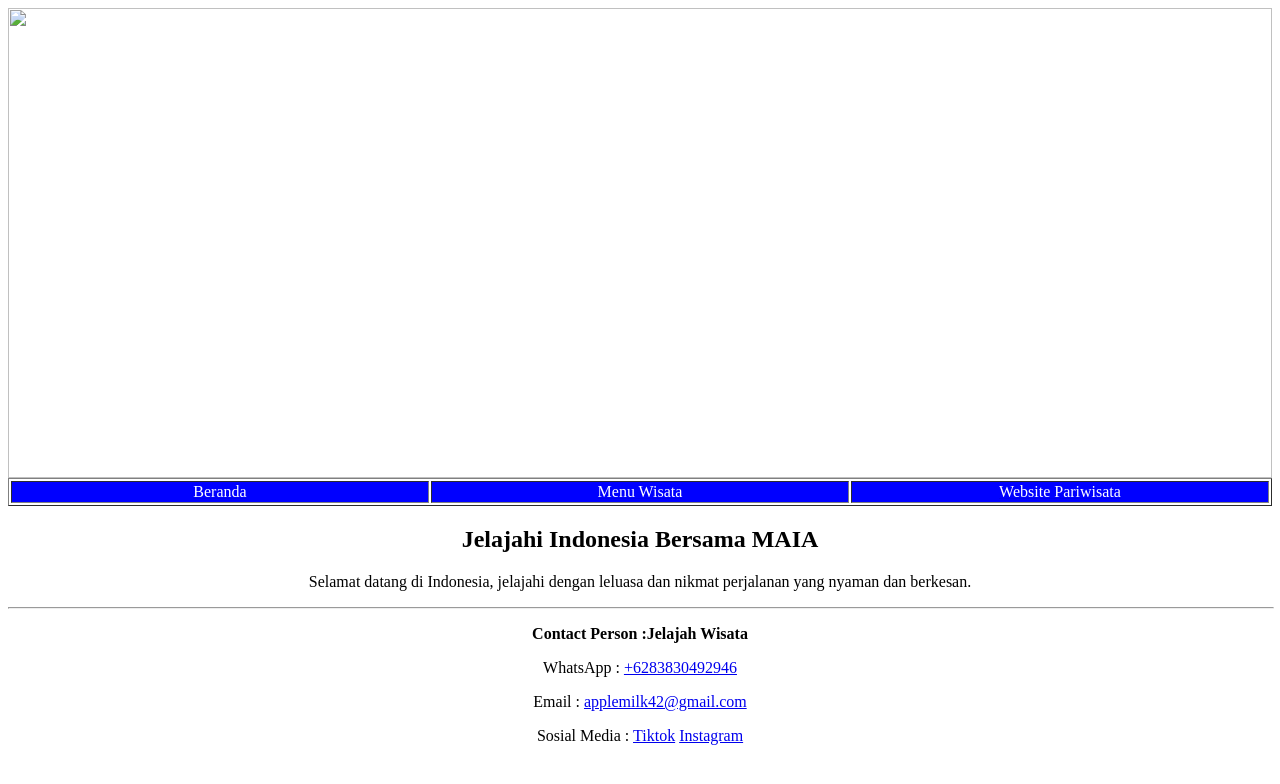
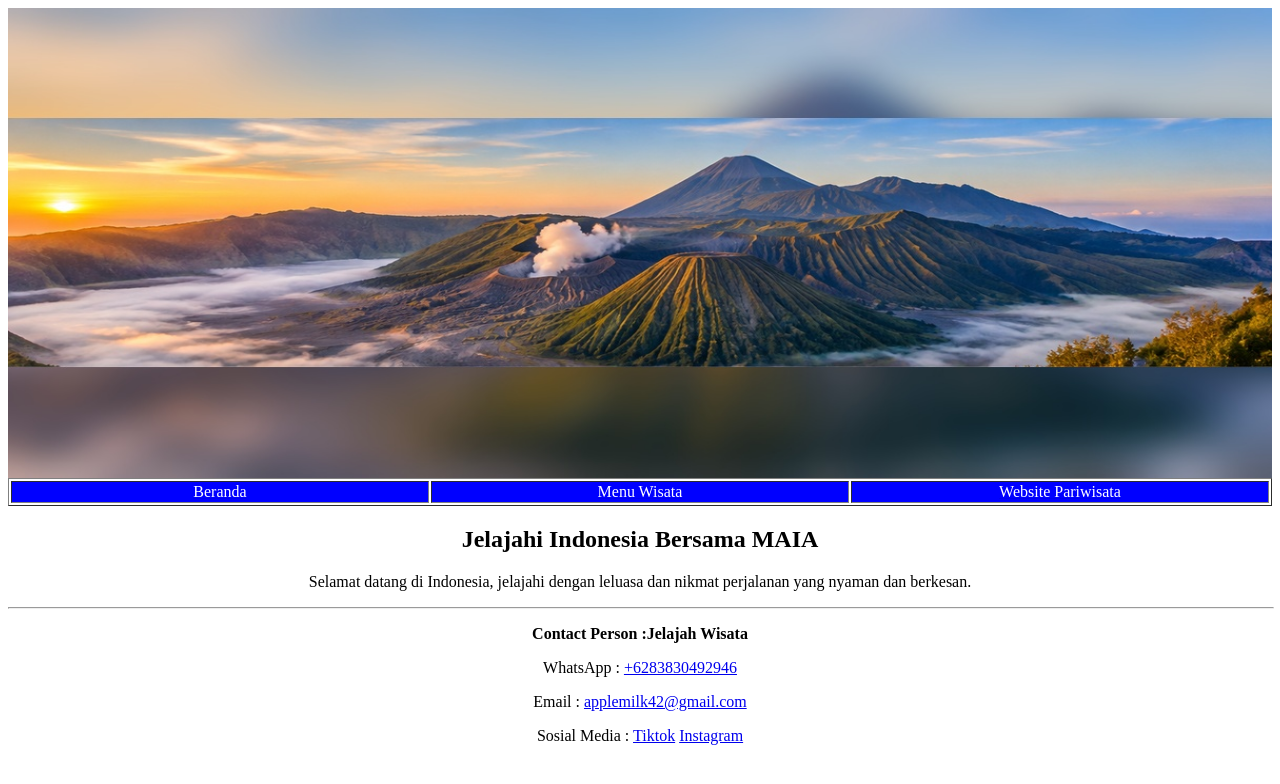
Before and after one commit to Sendyputraa/hyperlink_wisata, a plain HTML site: page index.html in a window 1280 px wide. Drawn offline with Linux system fonts and the light colour scheme.

Commit message:
Update index.html

```diff
--- a/index.html
+++ b/index.html
@@ -2,7 +2,7 @@
     <head><title>index.html</title></head>
     <body>
         <center>
-            <img src="./landscape kawah ijen.jpg" width="100%" height="470">
+            <img src="./pemandangan_1.jpg" width="100%" height="470">
             <table border="1" width="100%">
                 <tr>
 
```
